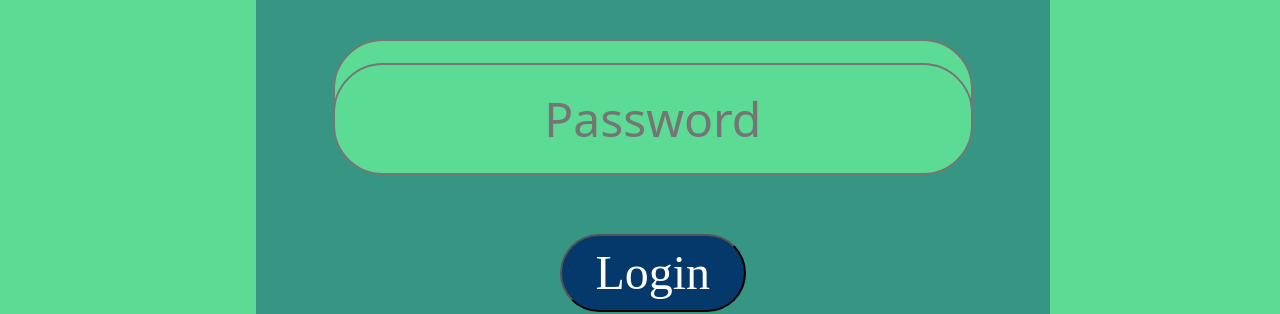
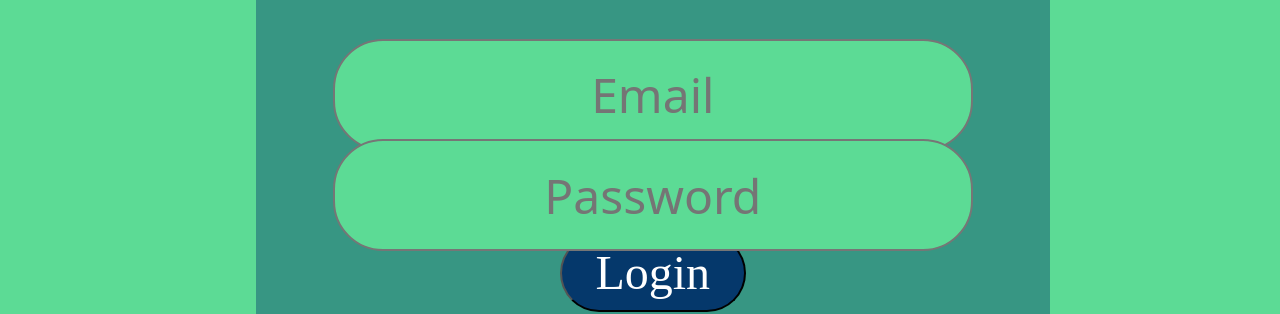
Before and after one commit to Recycle-Machine/Front_End, a React (Create React App) app: page /Login in a window 1280 px wide. Shown: the part 293-607 px from the top of the page. Built offline with nearby package versions, Linux system fonts and the light colour scheme.

Commit message:
Login design change

```diff
--- a/src/Pages/Login/Login.jsx
+++ b/src/Pages/Login/Login.jsx
@@ -19,7 +19,7 @@ class Login extends React.Component{
                                     </div>
                                     <br/>
                                     <div className="form-group">
-                                        <input type="password" className="text" placeholder="Password"/>
+                                        <input type="password" className="text1" placeholder="Password"/>
                                     </div>
                                     </div>
                                     <div>
```
